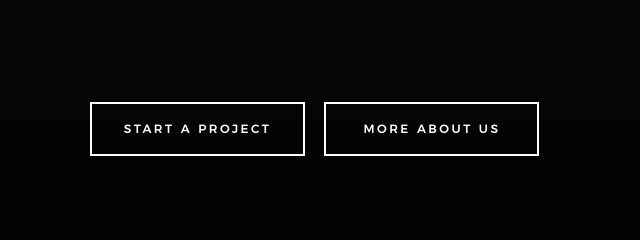
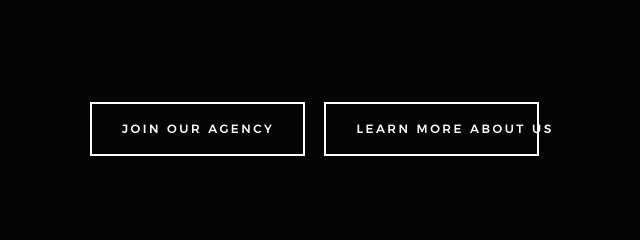
Before and after one commit to that1guy24/that1guy24.github.io, a plain HTML site: page index.html in a window 1280 px wide. Shown: the part 903-1143 px from the top of the page, 50-690 px from the left. Drawn offline with Linux system fonts and the light colour scheme; files whose address does not match are found by name.

Commit message:
Update index.html

```diff
--- a/index.html
+++ b/index.html
@@ -118,10 +118,10 @@
 
                 <div class="home-content__buttons">
                     <a href="#contact" class="smoothscroll btn btn--stroke">
-                        Start a Project
+                        Join Our Agency
                     </a>
                     <a href="#about" class="smoothscroll btn btn--stroke">
-                        More About Us
+                        Learn More About Us
                     </a>
                 </div>
 
```
